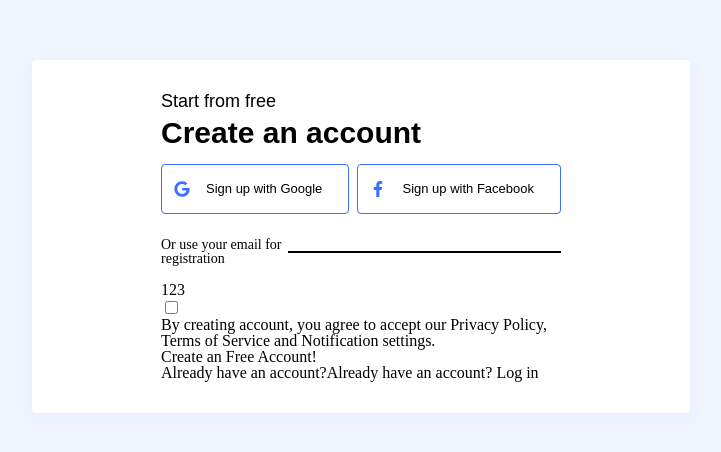
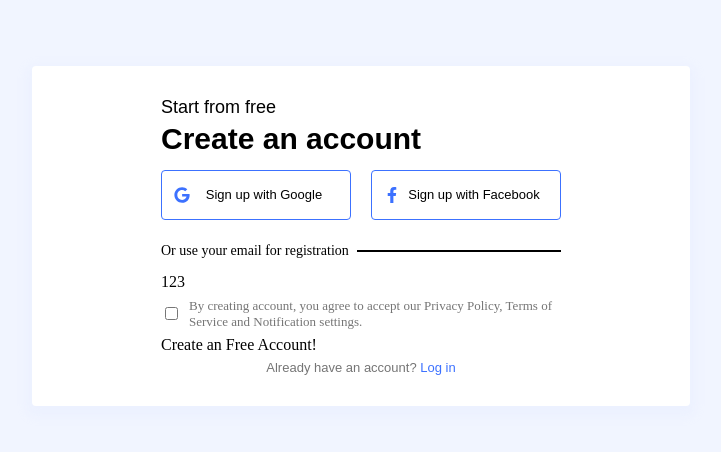
Before and after one commit to pa022069/wistron_ui_homework, a React (Vite) app: page / in a window 1280 px wide. Shown: the part 164-616 px from the top of the page, without its empty margins (279-1000 px from the left). Built offline with nearby package versions, Linux system fonts and the light colour scheme; a web font is replaced by a local one.

Commit message:
modify social button style / checkbox / login

```diff
--- a/src/App.tsx
+++ b/src/App.tsx
@@ -1,6 +1,7 @@
 import { useState } from "react";
 import SocialSignUp from "./components/SocialSignUp";
-import { TitleBar } from './style';
+import { TitleBar } from './utils/commonUtils';
+import FormCheckbox from "./components/FormCheckbox";
 
 const App = (): JSX.Element => {
   return (
@@ -9,25 +10,19 @@ const App = (): JSX.Element => {
         <div className="formWrapper__container">
           <h2 className="fontSize__lg font__normal">Start from free</h2>
           <h1 className="fontSize__3xl font__bold">Create an account</h1>
-          <div className="col__two">
+          <div className="col__2 col__2--wider">
             <SocialSignUp type="google" />
             <SocialSignUp type="facebook" />
           </div>
-          <div className="col__two">
-            <p className="fontSize__sm">Or use your email for registration</p>
+          <div className="col__2 col__2--normal">
+            <p className="fontSize__sm col__2--fixed">Or use your email for registration</p>
             <TitleBar />
           </div>
           <form action="">
             <div>123</div>
-            <div>
-              <div>
-                <label htmlFor="form-checkbox" />
-                <input type="checkbox" name="form-checkbox" id="form-checkbox" />
-              </div>
-              <p>By creating account, you agree to accept our Privacy Policy, Terms of Service and Notification settings.</p>
-            </div>
+            <FormCheckbox checked={false} text="By creating account, you agree to accept our Privacy Policy, Terms of Service and Notification settings." />
             <a>Create an Free Account!</a>
-            <div>Already have an account?<a>Already have an account? Log in</a></div>
+            <p className="formWrapper__text font__normal">Already have an account? <a>Log in</a></p>
           </form>
         </div>
       </div>
--- a/src/assets/css/base/_base.scss
+++ b/src/assets/css/base/_base.scss
@@ -1,7 +1,12 @@
 $blue-main: #3C71FF;
 $blue-light: #F1F5FF;
 
+$gray-75: #757575;
+
+$sm-width: 576px;
+
 $size-4: 0.25rem;
+$size-8: 0.5rem;
 $size-12: 0.75rem;
 $size-13: 0.8125rem;
 $size-14: 0.875rem;
--- a/src/assets/css/components/_title.scss
+++ b/src/assets/css/components/_title.scss
@@ -1,6 +1,10 @@
 @import '../base/base';
 
 .fontSize {
+  &__13 {
+    font-size: $size-14;
+  }
+
   &__sm {
     font-size: $size-14;
   }
--- a/src/assets/css/pages/_form.scss
+++ b/src/assets/css/pages/_form.scss
@@ -7,11 +7,16 @@
 .formWrapper {
   position: relative;
   background-color: white;
-  padding: $size-24;
+  padding: $size-8;
   box-shadow: 0px 5px 10px 5px rgba(222, 231, 255, 0.25);
   border-radius: $size-4;
   width: 100%;
   max-width: 610px;
+  min-width: 375px;
+
+  @media(min-width: $sm-width) {
+    padding: $size-24;
+  }
 
   &__container {
     position: relative;
@@ -24,10 +29,26 @@
       margin-bottom: 8px;
     }
   }
+
+  &__text {
+    font-size: $size-13;
+    color: $gray-75;
+    text-align: center;
+    padding-top: $size-8;
+
+    a {
+      color: $blue-main;
+
+      &:hover {
+        text-decoration: underline;
+        cursor: pointer;
+      }
+    }
+  }
 }
 
 .col {
-  &__one {
+  &__1 {
     display: flex;
 
     &>* {
@@ -35,9 +56,21 @@
     }
   }
 
-  &__two {
+  &__2 {
     padding-top: 8px;
     padding-bottom: 8px;
     @include flex-bc;
+
+    &--normal {
+      gap: 2%;
+    }
+
+    &--wider {
+      gap: 5%;
+    }
+
+    &--fixed {
+      flex-shrink: 0;
+    }
   }
 }
--- /dev/null
+++ b/src/components/FormCheckbox/_index.scss
@@ -0,0 +1,14 @@
+@import '../../assets/css/base/mixin';
+@import '../../assets/css/base/base';
+
+.formCheckbox {
+  @include flex-bc;
+  padding: 8px 0;
+  gap: 2%;
+
+  &__text {
+    font-size: $size-13;
+    line-height: 1.2;
+    color: $gray-75;
+  }
+}
--- /dev/null
+++ b/src/components/FormCheckbox/index.tsx
@@ -0,0 +1,20 @@
+import './_index.scss';
+
+interface Props {
+  checked: boolean;
+  text: string | JSX.Element;
+}
+
+const FormCheckbox = (props: Props): JSX.Element => {
+  return (
+    <div className="formCheckbox">
+      <div>
+        <label htmlFor="form-checkbox" />
+        <input type="checkbox" readOnly name="form-checkbox" id="form-checkbox" checked={props.checked} />
+      </div>
+      <p className="formCheckbox__text">{props.text}</p>
+    </div>
+  );
+};
+
+export default FormCheckbox;
--- a/src/assets/css/components/_button.scss
+++ b/src/components/SocialSignUp/_index.scss
@@ -1,8 +1,9 @@
-@import '../base/base';
+@import '../../assets/css/base/base';
 
 .buttonStyle {
   &__social {
     position: relative;
+    width: 100%;
     padding: $size-16 $size-12;
     border: 1px solid $blue-main;
     border-radius: $size-4;
@@ -22,13 +23,14 @@
     &--icon {
       color: $blue-main;
       font-size: $size-16;
+      flex-shrink: 0;
     }
 
     &--text {
+      width: 100%;
       color: black;
       font-size: $size-13;
-      margin-left: $size-16;
-      margin-right: $size-14;
+      text-align: center;
       white-space: nowrap;
     }
   }
--- a/src/components/SocialSignUp/index.tsx
+++ b/src/components/SocialSignUp/index.tsx
@@ -1,4 +1,4 @@
-import '../../assets/css/components/_button.scss';
+import './_index.scss';
 import { buttonList } from './utils';
 
 interface Props {
@@ -7,7 +7,7 @@ interface Props {
 
 const SocialSignUp = ({ type }: Props): JSX.Element => {
   return (
-    <a className="flex__ac font__normal buttonStyle__social">
+    <a className="flex__bc font__normal buttonStyle__social">
       {
         buttonList[type].icon({
           className: "buttonStyle__social--icon"
```
Also changed, not shown: src/utils/commonUtils.ts (renamed from src/style.ts).
